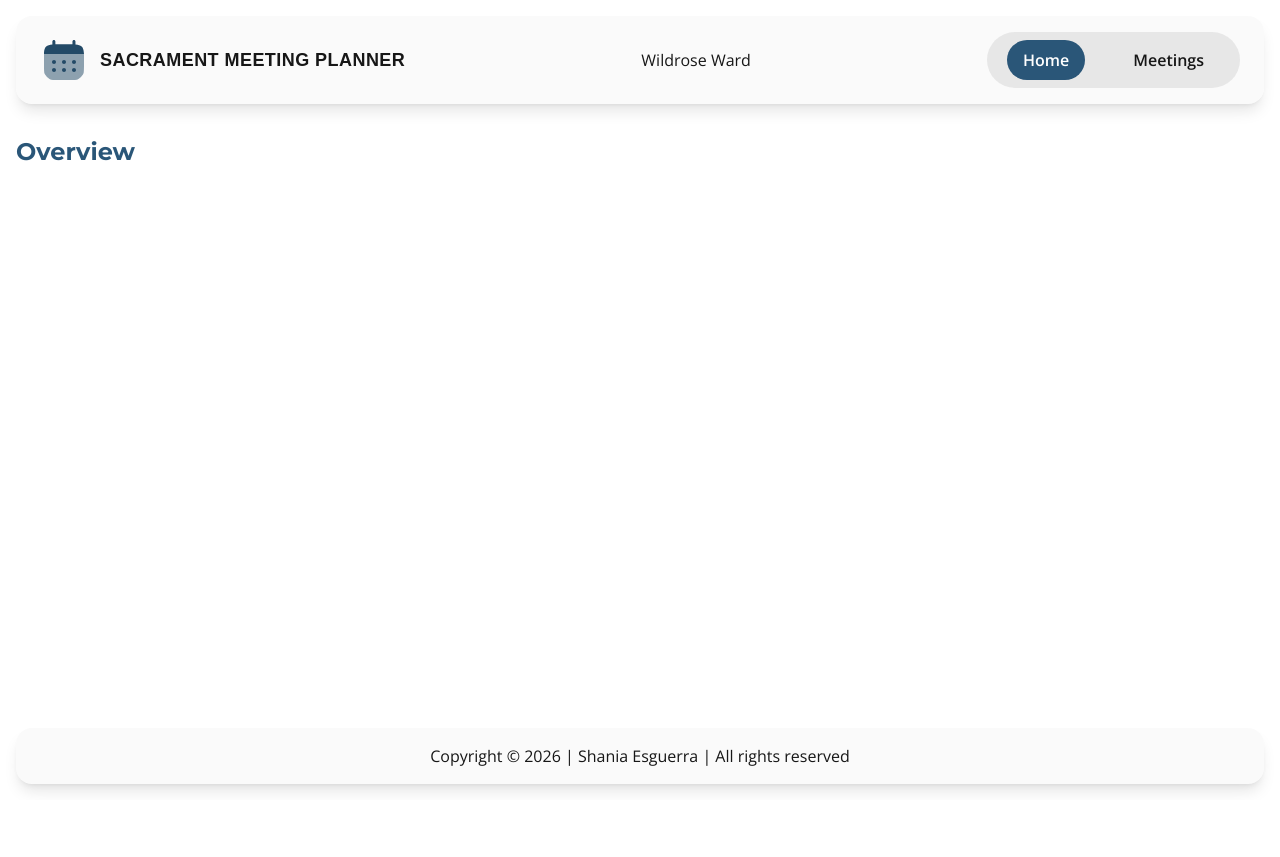
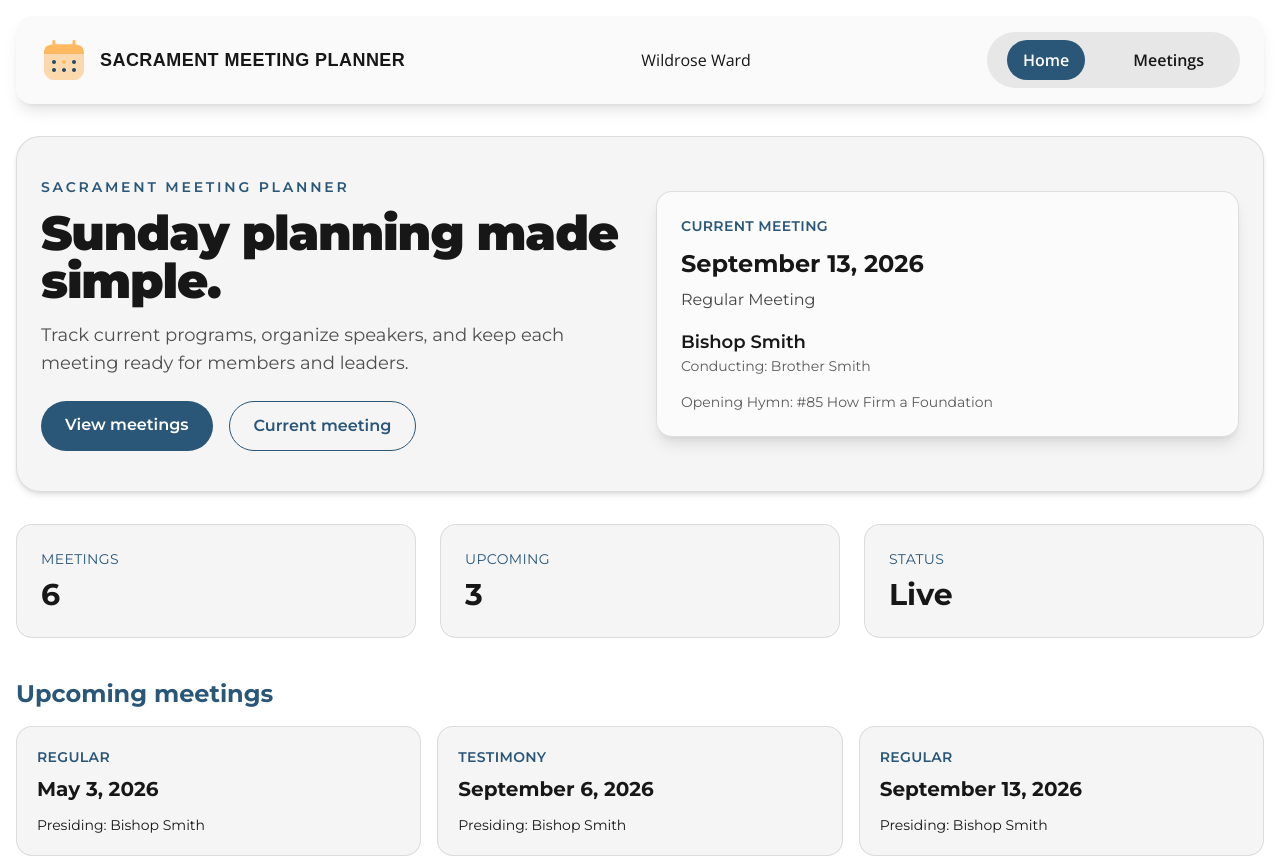
Before and after one commit to shaniaesguerra/sacrament-meetings, a Next.js app: page / in a window 1280 px wide. Shown: the top 857 px of the page. Before the commit the page ends 800 px from the top, so only its background shows below. Built offline with nearby package versions, Linux system fonts and the light colour scheme; no server answers.

Commit message:
Fix typos in error messages, update brand colors, and enhance current meeting page layout

```diff
--- a/app/api/meetings/current/route.ts
+++ b/app/api/meetings/current/route.ts
@@ -5,7 +5,7 @@ export async function GET() {
 
     if (!meeting) {
         return Response.json(
-            { error: "No neeting found for the current Sunday." },
+            { error: "No meeting found for the current Sunday." },
             { status: 404 }
         );
     };
--- a/app/globals.css
+++ b/app/globals.css
@@ -34,7 +34,7 @@
     --background: #121212;
     --foreground: #ededed;
 
-    --brand: #91a7ba;
+    --brand: #acc8e0;
     --brand-dark: #2a5678;
     --card: #3c3f42;
 
--- a/app/meetings/current/page.tsx
+++ b/app/meetings/current/page.tsx
@@ -9,6 +9,38 @@ export default async function CurrentMeetingPage() {
       cache: "no-store",
     },
   );
+
+  //If there is no current meeting, just show there is no current meeting:
+  if (response.status === 404) {
+    return (
+      <main className="mx-auto max-w-7xl p-4">
+        <div className="flex flex-wrap items-center justify-between gap-4">
+          <h1 className="text-3xl font-bold text-brand">Current Meeting</h1>
+          <nav aria-label="Meeting navigation" className="flex gap-2">
+            <Link
+              href="/meetings"
+              className="rounded-full border border-brand px-4 py-2 font-semibold text-brand transition-colors hover:bg-brand hover:text-background"
+            >
+              All meetings
+            </Link>
+          </nav>
+        </div>
+
+        <section className="mt-8 rounded-2xl border border-card/60 bg-card/20 p-8 text-center shadow-md">
+          <h2 className="text-2xl font-bold">No current meeting available</h2>
+          <p className="mt-2 text-foreground/70">
+            There is no meeting scheduled for the current Sunday.
+          </p>
+          <Link
+            href="/meetings"
+            className="mt-6 inline-block rounded-full bg-brand px-5 py-3 font-semibold text-background"
+          >
+            View all meetings
+          </Link>
+        </section>
+      </main>
+    );
+  }
 
   if (!response.ok) {
     throw new Error("Failed to fetch the current meeting");
--- a/app/page.tsx
+++ b/app/page.tsx
@@ -1,9 +1,162 @@
-export default function Home(){
+import Link from "next/link";
+import type { SacramentMeeting } from "@/lib/types";
+
+async function getDashboardData() {
+  const baseUrl = process.env.APP_URL ?? "http://localhost:3000" ;
+
+  const [currentRes, meetingsRes] = await Promise.all([
+    fetch(`${baseUrl}/api/meetings/current`, { cache: "no-store" }),
+    fetch(`${baseUrl}/api/meetings`, { cache: "no-store" }),
+  ]);
+
+  //Get crurent meeting
+  const currentMeeting: SacramentMeeting | null = currentRes.ok
+    ? await currentRes.json()
+    : null;
+
+  //Get All meetings
+  const meetings: SacramentMeeting[] = meetingsRes.ok
+    ? await meetingsRes.json()
+    : [];
+
+  //Get Upcoming meetings
+  const upcoming = [...meetings]
+    .sort((a, b) => new Date(a.date).getTime() - new Date(b.date).getTime())
+    .slice(0, 3);
+
+  return { currentMeeting, meetings, upcoming };
+}
+
+export default async function Home() {
+  const { currentMeeting, meetings, upcoming } = await getDashboardData();
+
   return (
-    <main className="mx-auto max-w-7xl p-4">
-      <h1 className="mb-4 text-2xl font-bold text-brand">
-        Overview
-      </h1>
+    <main className="mx-auto max-w-7xl p-4 text-foreground">
+      <section className="rounded-3xl border border-card/60 bg-card/20 px-6 py-10 shadow-md">
+        <div className="grid gap-8 md:grid-cols-2 md:items-center">
+          <div>
+            <p className="mb-3 text-sm font-semibold uppercase tracking-[0.2em] text-brand">
+              Sacrament meeting planner
+            </p>
+
+            <h1 className="text-4xl font-black tracking-tight md:text-5xl">
+              Sunday planning made simple.
+            </h1>
+
+            <p className="mt-4 max-w-xl text-lg text-foreground/75">
+              Track current programs, organize speakers, and keep each meeting
+              ready for members and leaders.
+            </p>
+
+            <div className="mt-6 flex flex-wrap gap-4">
+              <Link
+                href="/meetings"
+                className="rounded-full bg-brand px-6 py-3 font-semibold text-background"
+              >
+                View meetings
+              </Link>
+
+              <Link
+                href="/meetings/current"
+                className="rounded-full border border-brand px-6 py-3 font-semibold text-brand"
+              >
+                Current meeting
+              </Link>
+            </div>
+          </div>
+
+          <div className="rounded-2xl border border-card/60 bg-background/60 p-6 shadow-lg">
+            <p className="text-sm font-semibold uppercase tracking-wide text-brand">
+              Current meeting
+            </p>
+
+            {currentMeeting ? (
+              <>
+                <h2 className="mt-3 text-2xl font-bold">
+                  {new Date(`${currentMeeting.date}T00:00:00`).toLocaleDateString(
+                    "en-US",
+                    {
+                      month: "long",
+                      day: "numeric",
+                      year: "numeric",
+                    }
+                  )}
+                </h2>
+
+                <p className="mt-2 text-foreground/80 capitalize">
+                  {currentMeeting.meetingType} meeting
+                </p>
+
+                <p className="mt-4 text-lg font-semibold">
+                  {currentMeeting.presiding}
+                </p>
+
+                <p className="text-sm text-foreground/70">
+                  Conducting: {currentMeeting.conducting}
+                </p>
+
+                <p className="mt-4 text-sm text-foreground/70">
+                  Opening Hymn: #{currentMeeting.openingHymn.number}{" "}
+                  {currentMeeting.openingHymn.title}
+                </p>
+              </>
+            ) : (
+              <p className="mt-3 text-foreground/80">
+                No current meeting found for this Sunday.
+              </p>
+            )}
+          </div>
+        </div>
+      </section>
+
+      <section className="mt-8 grid gap-6 md:grid-cols-3">
+        <div className="rounded-2xl border border-card/60 bg-card/20 p-6">
+          <p className="text-sm uppercase tracking-wide text-brand">Meetings</p>
+          <p className="mt-2 text-3xl font-bold">{meetings.length}</p>
+        </div>
+
+        <div className="rounded-2xl border border-card/60 bg-card/20 p-6">
+          <p className="text-sm uppercase tracking-wide text-brand">Upcoming</p>
+          <p className="mt-2 text-3xl font-bold">{upcoming.length}</p>
+        </div>
+
+        <div className="rounded-2xl border border-card/60 bg-card/20 p-6">
+          <p className="text-sm uppercase tracking-wide text-brand">Status</p>
+          <p className="mt-2 text-3xl font-bold">
+            {currentMeeting ? "Live" : "Pending"}
+          </p>
+        </div>
+      </section>
+
+      <section className="mt-10">
+        <h2 className="mb-4 text-2xl font-bold text-brand">Upcoming meetings</h2>
+
+        <div className="grid gap-4 md:grid-cols-3">
+          {upcoming.map((meeting) => (
+            <Link
+              key={meeting.id}
+              href={`/meetings/${meeting.id}`}
+              className="rounded-2xl border border-card/60 bg-card/20 p-5 transition hover:border-brand"
+            >
+              <p className="text-sm font-semibold uppercase tracking-wide text-brand">
+                {meeting.meetingType}
+              </p>
+
+              <h3 className="mt-2 text-xl font-bold">
+                {new Date(`${meeting.date}T00:00:00`).toLocaleDateString("en-US", {
+                  month: "long",
+                  day: "numeric",
+                  year: "numeric",
+                })}
+              </h3>
+
+              <p className="mt-3 text-sm text-foreground">
+                Presiding: {meeting.presiding}
+              </p>
+            </Link>
+          ))}
+        </div>
+      </section>
     </main>
   );
 }
--- a/components/NavLinks.tsx
+++ b/components/NavLinks.tsx
@@ -7,13 +7,13 @@ export default function NavLinks() {
     const pathname = usePathname();
 
     return (
-        <ul aria-label="Primary" className="flex flex-wrap justify-center gap-x-5 gap-y-2 sm:gap-x-8">
+        <nav aria-label="Primary" className="flex flex-wrap justify-center gap-x-5 gap-y-2 sm:gap-x-8">
             <Link
                 href="/"
                 className={`rounded-full px-4 py-2 transition-colors font-semibold font-mono ${
                     pathname === "/"
                     ? "bg-brand text-background hover:bg-brand/10 hover:text-brand"
-                    : "text-forground hover:bg-brand/10 hover:text-brand"
+                    : "text-foreground hover:bg-brand/10 hover:text-brand"
                 }`}
                 aria-current={pathname === '/' ? 'page' : undefined}
             >
@@ -24,12 +24,12 @@ export default function NavLinks() {
                 className={`rounded-full px-4 py-2 transition-colors font-semibold font-mono ${
                     pathname === "/meetings"
                     ? "bg-brand text-background hover:bg-brand/10 hover:text-brand"
-                    : "text-forground hover:bg-brand/10 hover:text-brand"
+                    : "text-foreground hover:bg-brand/10 hover:text-brand"
                 }`}
                 aria-current={pathname === '/meetings' ? 'page' : undefined}
             >
                 Meetings
             </Link>
-        </ul>
+        </nav>
     );
 }
--- a/lib/meetings-db.ts
+++ b/lib/meetings-db.ts
@@ -22,10 +22,10 @@ const meetings: SacramentMeeting[] = [
   },
   {
     id: 2,
-    date: "2026-05-10",
+    date: "2026-09-06",
     meetingType: "testimony",
-    presiding: "Bishop Pomerleau",
-    conducting: "Brother Kane",
+    presiding: "Bishop Smith",
+    conducting: "Brother Pomerleau",
     openingHymn: { number: 1, title: "The Morning Breaks" },
     openingPrayer: "Brother Lee",
     wardBusiness: [],
@@ -40,10 +40,10 @@ const meetings: SacramentMeeting[] = [
   },
   {
     id: 3,
-    date: "2026-05-17",
+    date: "2026-09-13",
     meetingType: "regular",
-    presiding: "Bishop Hernandez",
-    conducting: "Brother Miller",
+    presiding: "Bishop Smith",
+    conducting: "Brother Smith",
     openingHymn: { number: 85, title: "How Firm a Foundation" },
     openingPrayer: "Sister Gomez",
     wardBusiness: [{ description: "Release and calling of Elders Quorum secretary" }],
@@ -59,10 +59,10 @@ const meetings: SacramentMeeting[] = [
   },
   {
     id: 4,
-    date: "2026-05-24",
+    date: "2026-09-20",
     meetingType: "stake",
     presiding: "Stake President Johnson",
-    conducting: "Counselor Roberts",
+    conducting: "Brother Roberts",
     openingHymn: { number: 5, title: "High on the Mountain Top" },
     openingPrayer: "Sister Rivera",
     wardBusiness: [],
@@ -79,10 +79,10 @@ const meetings: SacramentMeeting[] = [
   },
   {
     id: 5,
-    date: "2026-05-31",
+    date: "2026-09-27",
     meetingType: "regular",
-    presiding: "Bishop Pomerleau",
-    conducting: "Brother Carter",
+    presiding: "Bishop Smith",
+    conducting: "Brother Jones",
     openingHymn: { number: 40, title: "Arise, O Glorious Zion" },
     openingPrayer: "Sister Young",
     wardBusiness: [{ description: "Baptism announcement for June 7" }],
@@ -98,16 +98,18 @@ const meetings: SacramentMeeting[] = [
   },
   {
     id: 6,
-    date: "2026-09-06",
-    meetingType: "regular",
+    date: "2026-10-04",
+    meetingType: "testimony",
     presiding: "Bishop Smith",
-    conducting: "Brother Jones",
+    conducting: "Brother Pomerleau",
     openingHymn: { number: 2, title: "The Spirit of God" },
     openingPrayer: "Sister Williams",
     wardBusiness: [],
     stakeBusiness: false,
     sacramentHymn: { number: 169, title: "In Remembrance of Thy Suffering" },
-    speakers: [],
+    speakers: [
+      { name: "Congregation", topic: "Testimonies", type: "speaker" }
+    ],
     closingHymn: { number: 31, title: "O God, Our Help in Ages Past" },
     closingPrayer: "Brother Davis",
     announcements: [],
```
Also changed, not shown: public/icon.svg.
